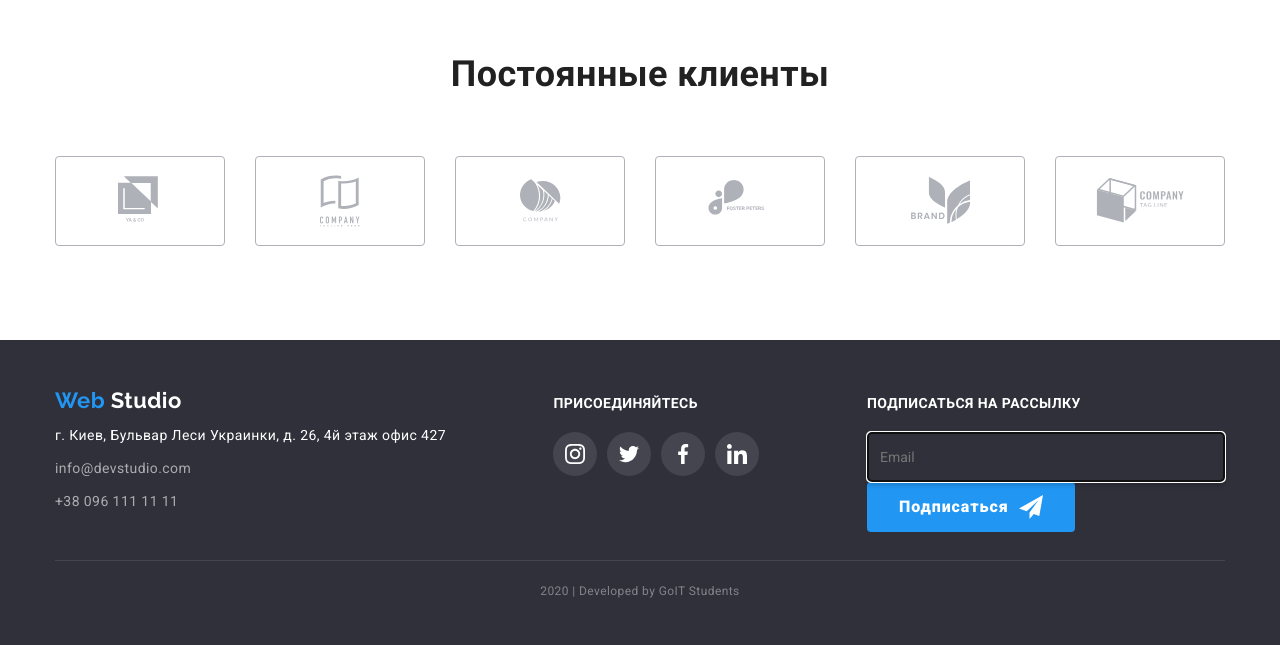
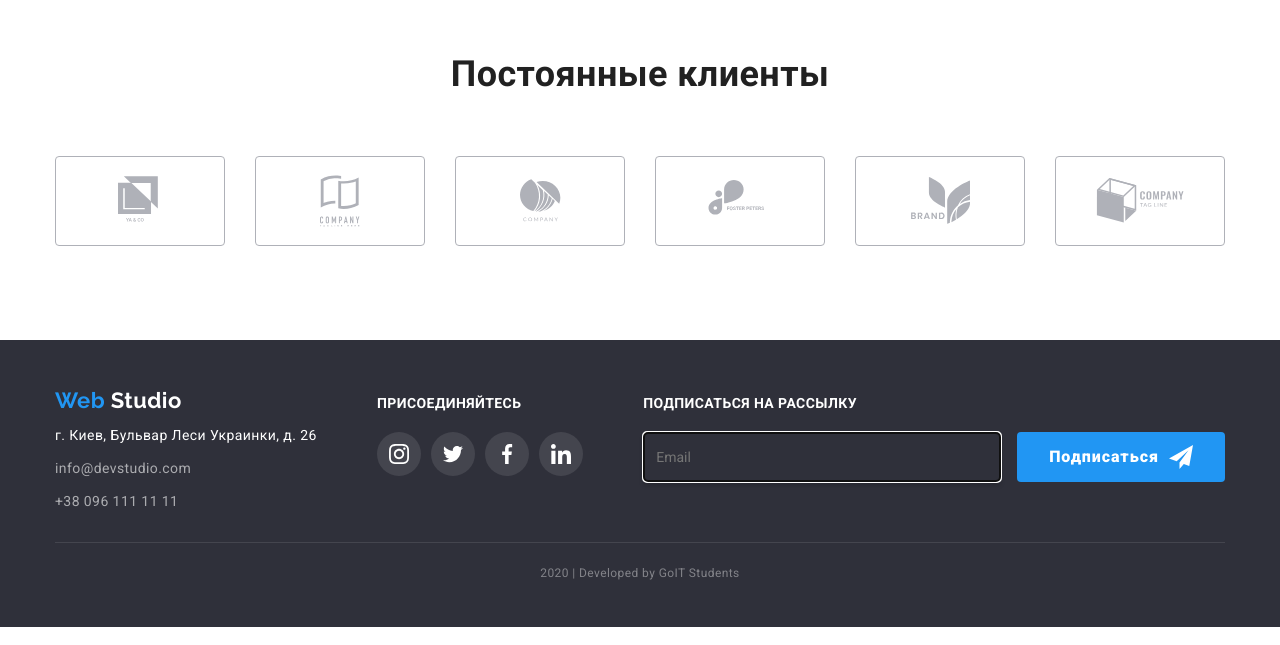
Before and after one commit to DarinaShevchuk/goit-markup-hw-06, a plain HTML site: page index.html in a window 1280 px wide. Shown: the part 2408-3053 px from the top of the page. Drawn offline with nearby package versions, Linux system fonts and the light colour scheme.

Commit message:
update form styles

```diff
--- a/css/styles.css
+++ b/css/styles.css
@@ -611,6 +611,7 @@ Clients */
 }
 .footer-mail {
   padding: 18px 12px;
+  margin-right: 12px;
   width: 358px;
   height: 50px;
   box-shadow: 0px 4px 4px rgba(0, 0, 0, 0.15);
@@ -644,7 +645,7 @@ Clients */
   transition: fill 250ms cubic-bezier(0.4, 0, 0.2, 1);
 }
 .button-send {
-  display: flex;
+  display: inline-flex;
   justify-content: center;
   align-items: center;
   padding: 10px 32px;
--- a/index.html
+++ b/index.html
@@ -348,7 +348,7 @@
             </a>
             <address class="adress">
               <p class="adress-map">
-                г. Киев, Бульвар Леси Украинки, д. 26, 4й этаж офис 427
+                г. Киев, Бульвар Леси Украинки, д. 26
               </p>
               <ul class="list">
                 <li class="element">
```
